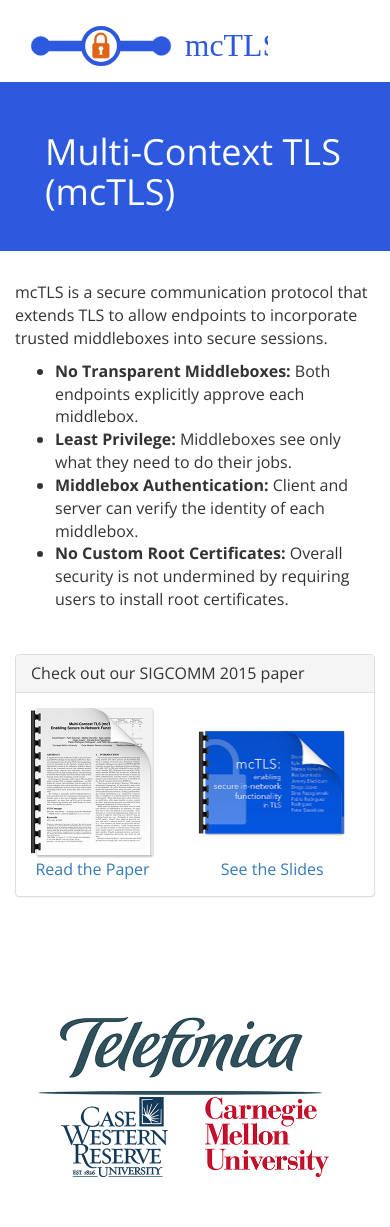
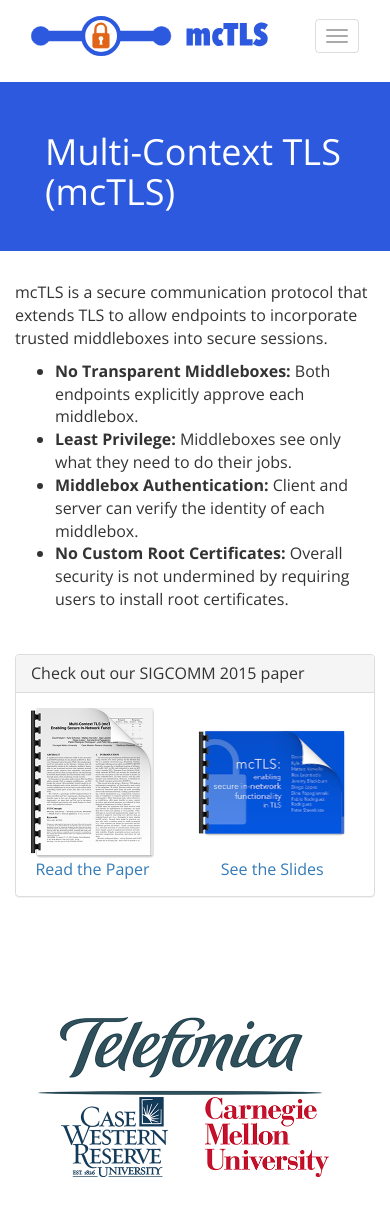
Before and after one commit to dtnaylor/mctls-www, a Jekyll site: the page built from www/index.html, in a window 390 px wide. Built offline with Jekyll 4.4.1, drawn with Linux system fonts in a browser that asks for light colours; nearby versions of some CDN libraries.

Commit message:
Fixed mobile menu button and fixed logo font issue in firefox

```diff
--- a/www/_includes/header.html
+++ b/www/_includes/header.html
@@ -4,13 +4,13 @@
 	  <div class="container-fluid">
 		<!-- Brand and toggle get grouped for better mobile display -->
 		<div class="navbar-header">
-		  <button type="button" class="navbar-toggle collapsed" data-toggle="collapse" data-target="#bs-example-navbar-collapse-1">
+		  <button type="button" class="navbar-toggle collapsed" data-toggle="collapse" data-target="#bs-example-navbar-collapse-1" aria-expanded="false">
 			<span class="sr-only">Toggle navigation</span>
 			<span class="icon-bar"></span>
 			<span class="icon-bar"></span>
 			<span class="icon-bar"></span>
 		  </button>
-		  <a class="navbar-brand" href="{{ site.baseurl }}/index.html"><img src="{{ site.baseurl }}/img/logo.svg" height="40px"></a>
+		  <a class="navbar-brand" style="margin-top:-10px" href="{{ site.baseurl }}/index.html"><img src="{{ site.baseurl }}/img/logo.svg" height="40px"></a>
 		</div>
 
 
--- a/www/css/custom3.css
+++ b/www/css/custom3.css
@@ -1,6 +1,21 @@
 /* underline active navbar tab */
 li.active {
   border-bottom: 1px solid #2C59DE !important;
+}
+
+/* outline menu toggle button in mobile view */
+.navbar-toggle {
+	border-color: #ddd;
+}
+
+.navbar-toggle:hover,
+.navbar-toggle:focus {
+	background-color: #ddd;
+}
+
+/* show horizontal bars in menu toggle button in mobile view */
+.navbar-toggle .icon-bar {
+	background-color: #aaa;
 }
 
 /* set font to Open Sans */
```
Also changed, not shown: figures/logo.svg, www/img/logo.svg, 1 other file.
